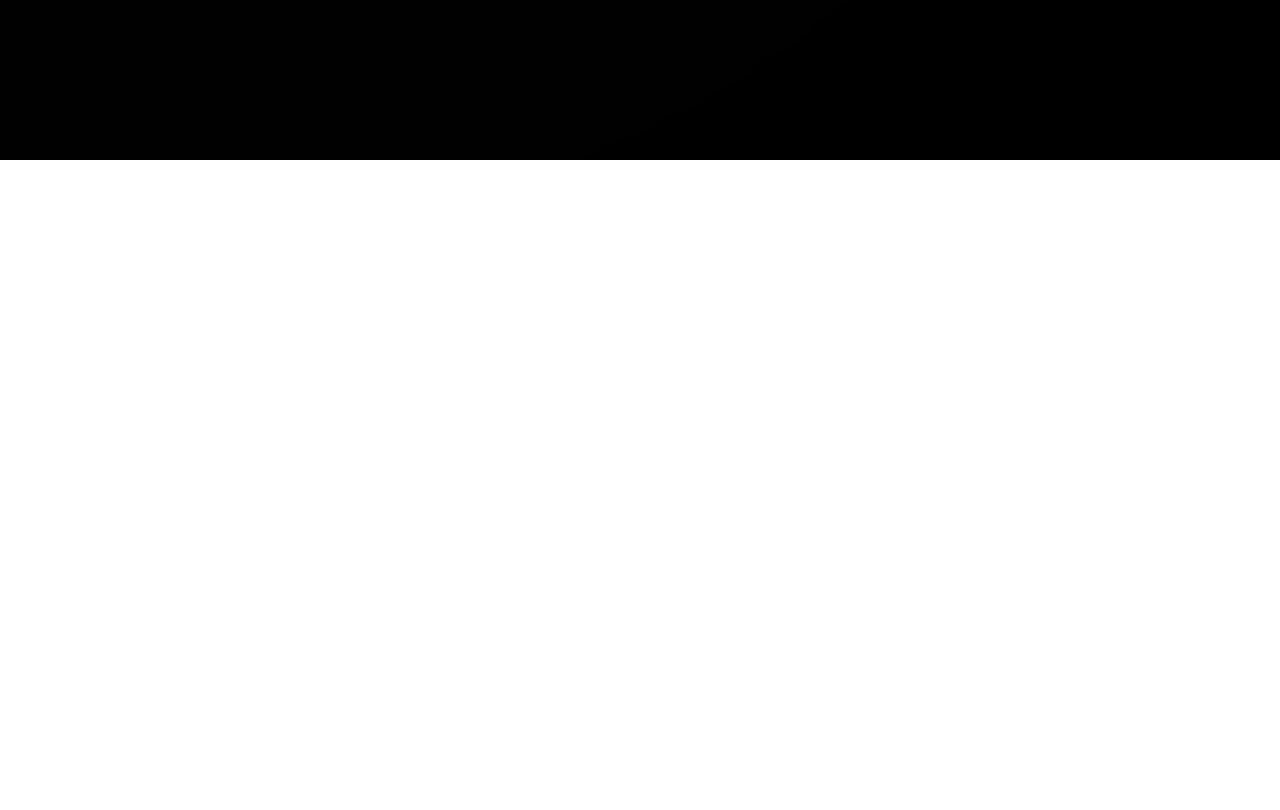
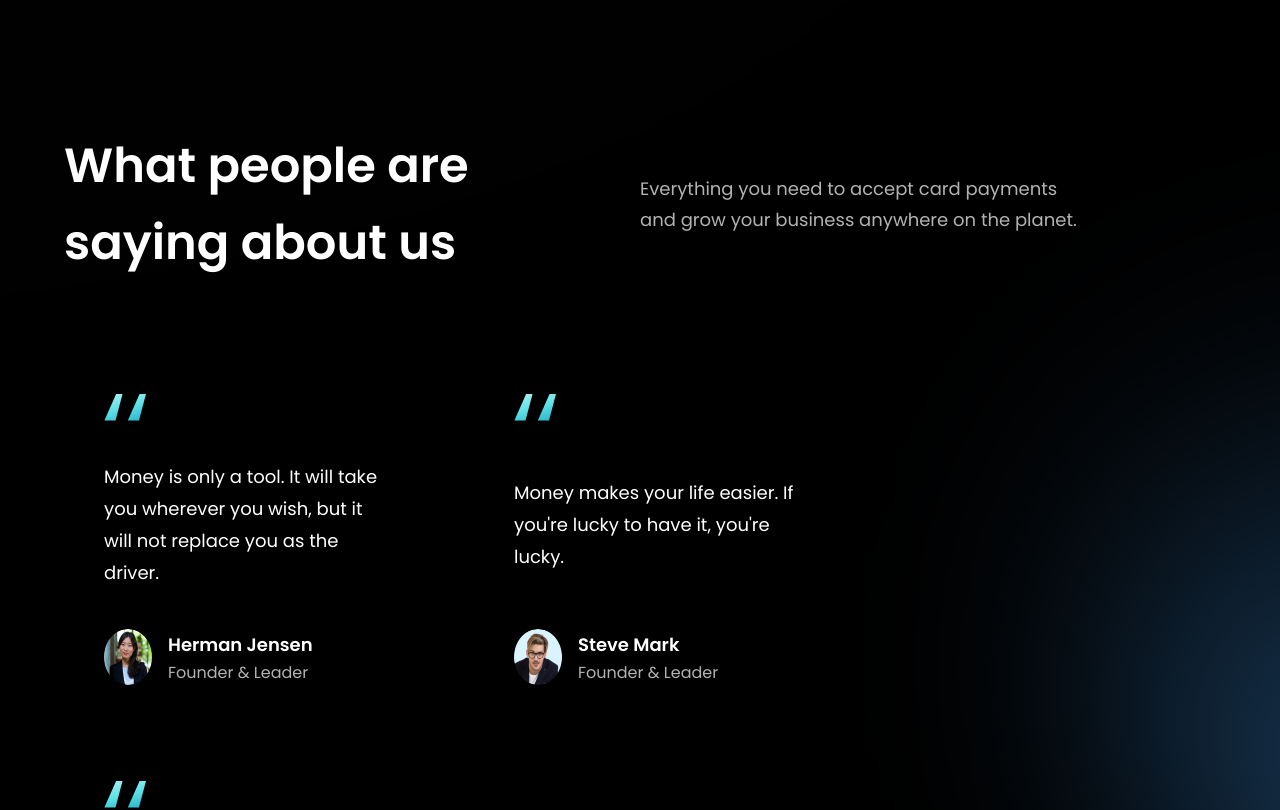
Before and after one commit to Brockkcc/bank_modern_app, a React (Vite) app: page / in a window 1280 px wide. Shown: the part 2740-3550 px from the top of the page. Before the commit the page ends 2900 px from the top, so only its background shows below. Built offline with nearby package versions, Linux system fonts and the light colour scheme.

Commit message:
Testimonials section added

```diff
--- a/src/components/FeedbackCard.jsx
+++ b/src/components/FeedbackCard.jsx
@@ -1,9 +1,20 @@
 import React from 'react'
+import { quotes } from '../assets';
 
-const FeedbackCard = () => {
-  return (
-    <div>FeedbackCard</div>
+const FeedbackCard = ({ content, name, title, img }) => (
+    <div className="flex justify-between flex-col px-10 py-12 rounded-[20px] max-w-[370px] md:mr-10 sm:mr-5 feedback-card">
+      <img src={quotes} alt="double-quotes" className="w-[42px] h-[27px] object-contain" />
+      <p className="font-poppins font-normal text-[18px] leading-[32px] text-white my-10">{content}</p>
+
+      <div className="flex flex-row">
+        <img src={img} alt={name} className="w-[48px] rounded-full" />
+        <div className="flex flex-col ml-4">
+          <h4 className="font-poppins font-semibold text-[18px] leading-[32px] text-white">{name}</h4>
+          <p className="font-poppins font-normal text-[16px] leading-[24px] text-dimWhite">{title}</p>
+        </div>
+      </div>
+    </div>
   )
-}
+
 
 export default FeedbackCard
--- a/src/components/Testimonials.jsx
+++ b/src/components/Testimonials.jsx
@@ -1,9 +1,27 @@
-import React from 'react'
+import { feedback } from '../constants';
+import styles from '../style';
+import FeedbackCard from './FeedbackCard';
 
-const Testimonials = () => {
-  return (
-    <div>Testimonials</div>
+const Testimonials = () => (
+    <section id="clients" className={`${styles.paddingY} ${styles.flexCenter} flex-col relative`} >
+
+      <div className="absolute z-[0] w-[60%] h-[60%] -right-[50%] rounded-full blue__gradient" />
+
+      <div className="w-full flex justify-between items-center md:flex-row flex-col sm:mb-16 mb-6 relative z-[1]" >
+        <h1 className={styles.heading2}>What people are <br className="sm:block hidden" /> saying about us</h1>
+        <div className="w-full md:mt-0 mt-6">
+          <p className={`${styles.paragraph} text-left max-w-[450px]`}>Everything you need to accept card payments and grow your business anywhere on the planet.</p>
+        </div>
+      </div>
+
+      <div className="flex flex-wrap sm:justify-start justify-center w-full feedback-container relative z-[1]">
+        {feedback.map((card) => (
+          <FeedbackCard key={card.id} {...card} />
+        ))}
+      </div>
+
+    </section>
   )
-}
+
 
 export default Testimonials
```
